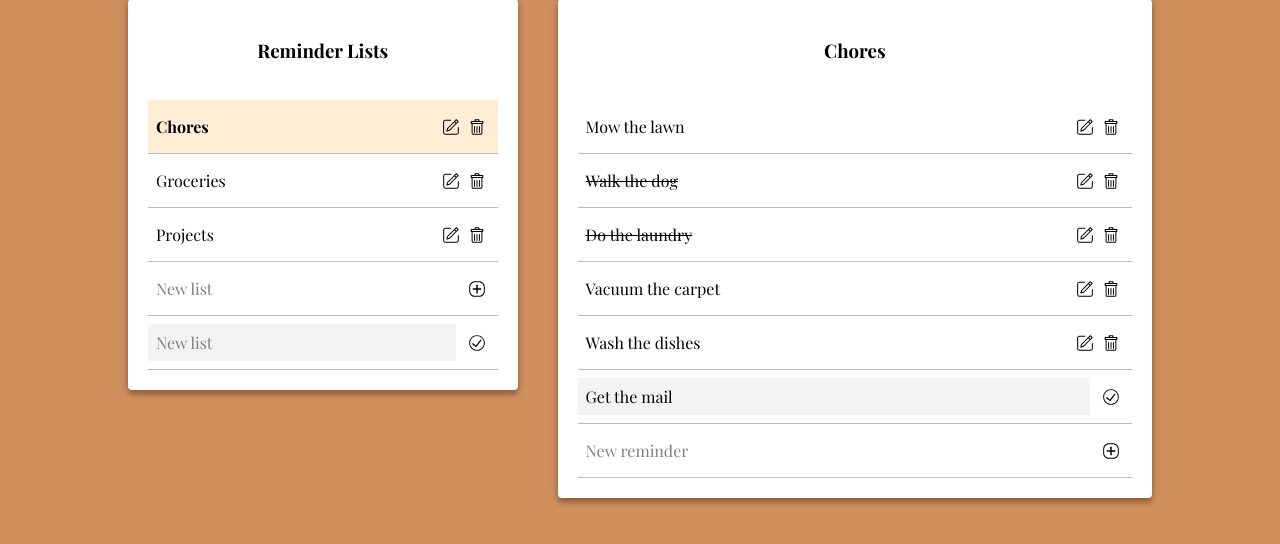
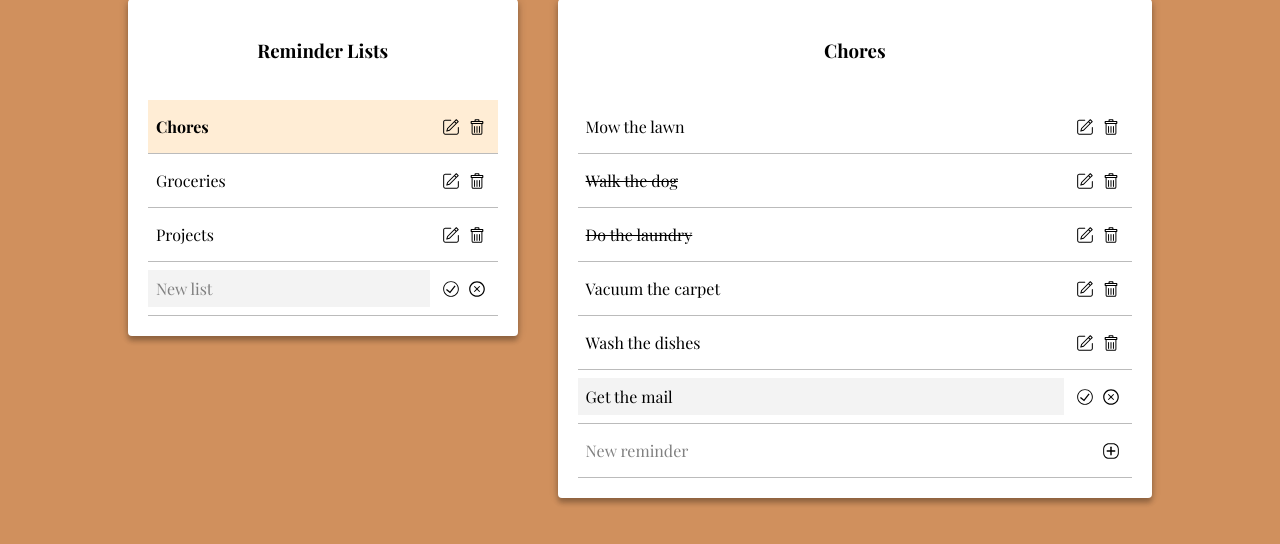
Before and after one commit to AutomationPanda/bulldoggy-reminders-app, a FastAPI app: template templates/reminders.html in a window 1280 px wide. Shown: the part 141-685 px from the top of the page. Run offline with FastAPI, Linux system fonts and the light colour scheme; the template is opened without the code that fills it: most values are stand-ins (such as "Sample title", 1, 10 or a date in 2020).

Commit message:
Added (x) icon for undoing edits

```diff
--- a/static/css/reminders.css
+++ b/static/css/reminders.css
@@ -105,7 +105,7 @@ body {
   cursor: pointer;
 }
 
-.reminder-row img {
+.reminder-row img,.reminder-row-with-input img {
   height: 16px;
   margin: 0 5px;
   cursor: pointer;
@@ -114,7 +114,7 @@ body {
 .reminder-row-with-input {
   display: flex;
   align-items: center;
-  padding: 0;
+  padding: 0 8px 0 0;
   border-bottom: 1px solid #BBBBBB;
 }
 
@@ -125,17 +125,11 @@ body {
   margin-block-start: 0.5em;
   margin-block-end: 0.5em;
   margin-inline-start: 0px;
-  margin-inline-end: 0px;
+  margin-inline-end: 8px;
   padding: 0.5em 8px;
   outline: 0;
   border: 0;
   font-size: 1em;
-}
-
-.reminder-row-with-input img {
-  height: 16px;
-  margin: 0 13px;
-  cursor: pointer;
 }
 
 .light-gray-text {
--- a/templates/reminders.html
+++ b/templates/reminders.html
@@ -39,13 +39,10 @@
                         <img src="/static/img/icons/icon-edit.svg" />
                         <img src="/static/img/icons/icon-delete.svg" />
                     </div>
-                    <div class="reminder-row light-gray-text">
-                        <p>New list</p>
-                        <img src="/static/img/icons/icon-add.svg" />
-                    </div>
                     <div class="reminder-row-with-input">
                         <input type="text" placeholder="New list"></input>
                         <img src="/static/img/icons/icon-check-circle.svg" />
+                        <img src="/static/img/icons/icon-x-circle.svg" />
                     </div>
                 </div>
             </div>
@@ -82,6 +79,7 @@
                     <div class="reminder-row-with-input">
                         <input type="text" value="Get the mail"></input>
                         <img src="/static/img/icons/icon-check-circle.svg" />
+                        <img src="/static/img/icons/icon-x-circle.svg" />
                     </div>
                     <div class="reminder-row light-gray-text">
                         <p>New reminder</p>
```
Also changed, not shown: static/img/icons/icon-x-circle.svg (added).
